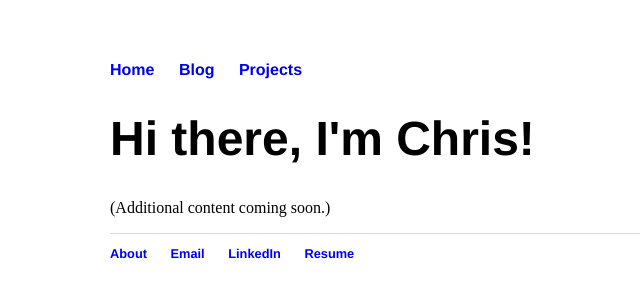
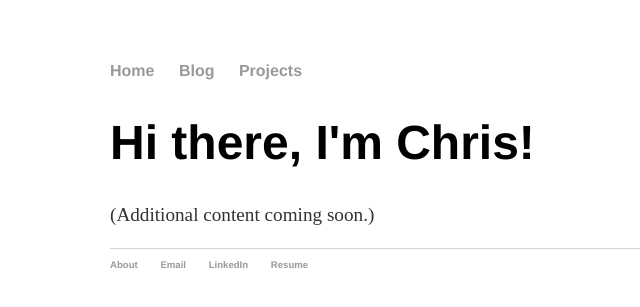
Before and after one commit to chriso23/chriso23.github.io, a Jekyll site: the page built from index.html, in a window 1280 px wide. Shown: the top 307 px of the page, without its empty margins (82-722 px from the left). Built offline with Jekyll 4.4.1, drawn with Linux system fonts in a browser that asks for light colours.

Commit message:
Update main.css
Author: Chris Oung
Date: August 30, 2018

```diff
--- a/css/main.css
+++ b/css/main.css
@@ -1,9 +1,11 @@
 body { margin: 60px auto; width: 70%; }
 
-a { text-decoration: none; }
+a { text-decoration: none; color: #6787b7;  }
 a:hover { text-decoration: underline; }
 
-ul { font-size: 1.2em; line-height: 1.2em; }
+ul { font-size: 1.4em; line-height: 1.4em; color: #333; }
+p { font-size: 1.2em; line-height: 1.4em; color: #333; }
+
 
 h1, h2, h3, h4 { font-family: 'Helvetica', 'Arial', 'Sans-Serif'; }
 h1 { font-size: 3em;  }
@@ -12,9 +14,11 @@ h3 { font-size: 2.3em; }
 h4 { font-size: 1.9em; }
 
 nav ul, footer ul { font-size: 1em; font-family: 'Helvetica', 'Arial', 'Sans-Serif'; padding: 0px; list-style: none; font-weight: bold; }
-nav ul li, footer ul li { display: inline; margin-right: 20px; color: #A91818; }
+nav ul li, footer ul li { display: inline; margin-right: 20px; }
+nav ul li a, footer ul li a { color: #999; }
 
-footer { border-top: 1px solid #d5d5d5; font-size: .8em; }
+    nav {font-size: 1em}
+footer { border-top: 1px solid #d5d5d5; font-size: .6em; }
 
 /* Blog */
 ul.posts { margin: 20px auto 40px; font-size: 1.2em; }
@@ -24,6 +28,6 @@ ul.posts li { list-style: none; }
 .resume { margin: 0px 0px 60px; }
 .resume h1 { font-size: 3em; }
 .resume h2 { font-size: 2em; }
-.resume address, .resume .download { font-family: 'Helvetica', 'Arial', 'Sans-Serif'; }
-.resume address, .resume p { font-size: 1.2em; }
+.resume address, .cv .download { font-family: 'Helvetica', 'Arial', 'Sans-Serif'; }
+.resume address, .cv p { font-size: 1.2em; }
 .resume .download { float: right; font-size: .8em; text-transform: uppercase; }
```
